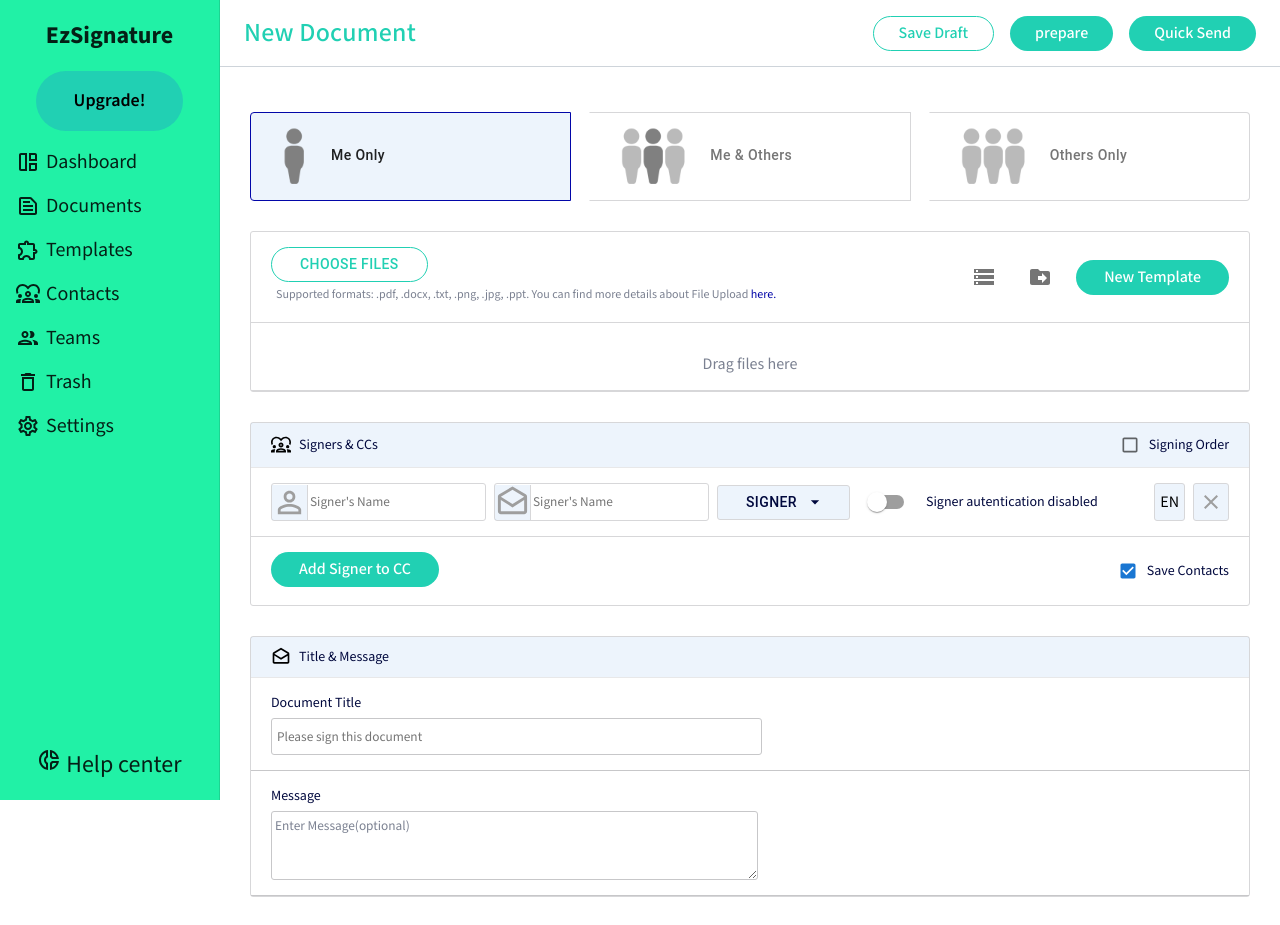
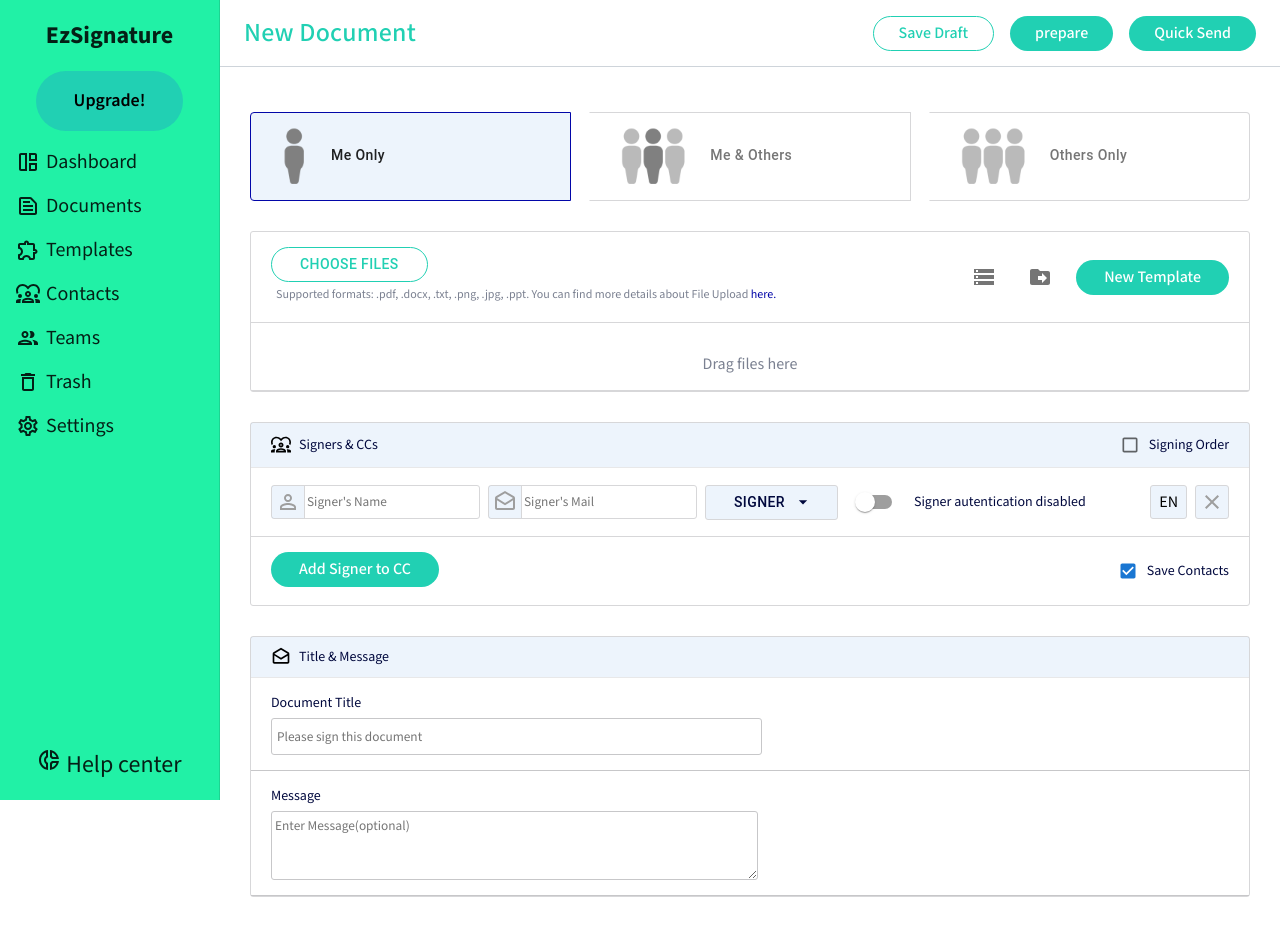
Before and after one commit to asadmehdii/ez-signature, a Next.js app: page /pages/newDocument in a window 1280 px wide. Shown: the top 925 px of the page. Built offline with nearby package versions, Linux system fonts and the light colour scheme.

Commit message:
error fix

```diff
--- a/src/app/components/inputText/index.tsx
+++ b/src/app/components/inputText/index.tsx
@@ -56,10 +56,10 @@
           borderColor: "#666666", // Default color
         },
         "&:hover fieldset": {
-          borderColor: "#666666", // Hover color
+          border: "0.5px solid #666666", // Hover color
         },
         "&.Mui-focused fieldset": {
-          borderColor: "#000000", // Focus color
+          border: "0.5px solid #666666", // Focus color
         },
       },
     },
--- a/src/app/components/modelToggle/index.tsx
+++ b/src/app/components/modelToggle/index.tsx
@@ -1,5 +1,5 @@
 import React, { useState } from "react";
-import { Switch, Modal, Box, Typography, Button } from "@mui/material";
+import { Switch, Modal, Box, Typography, Button, IconButton } from "@mui/material";
 import { ClearOutlined } from '@mui/icons-material';
 import Text from "@/app/components/text";
 
@@ -40,18 +40,17 @@
             transform: "translate(-50%, -50%)",
             bgcolor: "background.paper",
             boxShadow: 24,
-            p: 4,
             borderRadius: "8px",
             width: "300px",
             textAlign: "center",
-            padding: "0"
+            pb:2.5
           }}
         >
-            <Box sx={{display: "flex", justifyContent:"space-between", padding: "12px", borderBottom: "1px solid #e8e8e9", background: "rgba(25, 118, 210, 0.08)"}}>
+        <Box sx={{display: "flex", justifyContent:"space-between", padding: "12px", borderBottom: "1px solid #e8e8e9", background: "rgba(25, 118, 210, 0.08)",alignItems:'center'}}>
             <Typography id="authentication-modal-title" variant="h6">
             Signer Authentication
           </Typography>
-          <ClearOutlined />
+          <IconButton onClick={handleCloseModal}><ClearOutlined /></IconButton>
             </Box>
 
           <Typography
--- a/src/app/pages/dashboard/page.tsx
+++ b/src/app/pages/dashboard/page.tsx
@@ -182,7 +182,7 @@
           >
             <div>
             <Text margin={12} fontSize='17px'>Document send this month</Text>
-            <Button backgroundColor="var(--secondary-color)" height={52} borderRadius={15}>Upgrade</Button>
+            <Button backgroundColor="var(--secondary-color)" height={52} width={150} color='#fff' borderRadius={"15px"} sx={{ml:1}}>Upgrade</Button>
             </div>
           </Card>
           <Card
--- a/src/app/pages/newDocument/page.tsx
+++ b/src/app/pages/newDocument/page.tsx
@@ -73,11 +73,11 @@
         </ToggleButton>
         <ToggleButton className="who.li" value="me-and-others" sx={{
           '&:hover': {
-        backgroundColor: 'rgba(25, 118, 210, 0.08) !important',
+        backgroundColor: 'rgba(25, 118, 210, 0.08)',
       },
       '&.Mui-selected': {
-        borderColor: 'rgb(2, 6, 168) !important',
-        backgroundColor: 'rgba(25, 118, 210, 0.08) !important',
+        borderColor: 'rgb(2, 6, 168)',
+        backgroundColor: 'rgba(25, 118, 210, 0.08)',
       },
           textTransform: "none", width: "100%", justifyContent: "start", padding: "5px 5px 7px 5px", border: "1px solid #d7d7d9" }}>
         <Image
@@ -89,11 +89,11 @@
         </ToggleButton>
         <ToggleButton className="who.li" value="others-only" sx={{
           '&:hover': {
-        backgroundColor: 'rgba(25, 118, 210, 0.08) !important',
+            backgroundColor: 'rgba(25, 118, 210, 0.08)',
       },
       '&.Mui-selected': {
-        borderColor: 'rgb(2, 6, 168) !important',
-        backgroundColor: 'rgba(25, 118, 210, 0.08) !important',
+        borderColor: 'rgb(2, 6, 168)',
+        backgroundColor: 'rgba(25, 118, 210, 0.08)',
       },
           textTransform: "none", width: "100%", justifyContent: "start", padding: "5px 5px 7px 5px", border: "1px solid #d7d7d9" }}>
         <Image
@@ -170,23 +170,23 @@
     <Grid component={"section"} container padding={"15px 20px"} borderBottom= {"1px solid #d7d7d9"} justifyContent={"space-between"} width={"100%"}>
       <Grid component={"div"} container>
         <Grid component={"div"} container direction={"row"} gap={1}>
-          <Box sx={{display: "flex", alignItems: "center", border:"1px solid #d7d7d9", borderRadius:"3px", padding: "0 3px 0 0"}}>
-         < PersonOutlineOutlined fontSize="large" sx={{color: grey[500], borderRight:"1px solid #d7d7d9", background: "rgba(25, 118, 210, 0.08)"}}/>
-            <input type="text" placeholder="Signer's Name" style={{border: "none"}} />
+        <Box sx={{display:"flex", alignItems: "center",height:32,my:"auto",border:"1px solid #d7d7d9", borderRadius:"3px",}}>
+         < PersonOutlineOutlined sx={{px:0.5,color: grey[500], borderRight:"1px solid #d7d7d9", background: "rgba(25, 118, 210, 0.08)",height:32}}/>
+            <input type="text" placeholder="Signer's Name" style={{border: "none",width:"100%",height:"100%",background:"transparent",outline:"none"}} />
           </Box>
-          <Box sx={{display: "flex", alignItems: "center", border:"1px solid #d7d7d9", borderRadius:"3px", padding: "0 3px 0 0"}}>
-         <DraftsOutlined fontSize="large" sx={{color: grey[500], borderRight:"1px solid #d7d7d9", background: "rgba(25, 118, 210, 0.08)"}}/>
-            <input type="text" placeholder="Signer's Name" style={{border: "none"}} />
+          <Box sx={{display:"flex", alignItems: "center",height:32,my:"auto",border:"1px solid #d7d7d9", borderRadius:"3px",}}>
+            <DraftsOutlined  sx={{px:0.5,color: grey[500], borderRight:"1px solid #d7d7d9", background: "rgba(25, 118, 210, 0.08)",height:32}}/>
+            <input type="text" placeholder="Signer's Mail" style={{border: "none",width:"100%",height:"100%",background:"transparent",outline:"none"}} />
           </Box>
         <CustomPopover title="Signer" options={signerOptions}/>
         <ModelToggle/>
         </Grid>
       </Grid>
       <Grid  component={"div"} container gap={1}>
-      <Box sx={{display: "flex", alignItems: "center",background: "rgba(25, 118, 210, 0.08)", border:"1px solid #d7d7d9", borderRadius:"3px", padding: "5px"}}>EN
+      <Box sx={{display: "flex", alignItems: "center",background: "rgba(25, 118, 210, 0.08)", border:"1px solid #d7d7d9", borderRadius:"3px", height:32,px:1,cursor:"pointer",my:"auto"}}>EN
 </Box>
-<Box sx={{display: "flex", alignItems: "center",background: "rgba(25, 118, 210, 0.08)", border:"1px solid #d7d7d9", borderRadius:"3px", padding: "5px"}}>
-  <ClearOutlined fontSize="medium" sx={{color: grey[500]}}/>
+<Box sx={{display: "flex", alignItems: "center",background: "rgba(25, 118, 210, 0.08)", border:"1px solid #d7d7d9", borderRadius:"3px",height:32,my:"auto",px:0.5}}>
+  <ClearOutlined  sx={{color: grey[500]}}/>
 </Box>
       </Grid>
     </Grid>
@@ -218,7 +218,7 @@
           {/* 3rd div */}
           <Grid component={"div"} container direction={"column"} padding={"15px 20px"} width={"100%"} borderBottom={"1px solid #c7c7c9"}>
             <label htmlFor="" className="title_label">Message</label>
-            <textarea name="" id="" className="title_input" style={{padding: "5px 3px"}}>Enter Message(optional)</textarea>
+            <textarea rows={3}  name="" id="" placeholder="Enter Message(optional)" className="title_input" style={{padding: "5px 3px",minHeight:32}}/>
           </Grid>
           </Grid>
 
--- a/src/app/styles/newDocument.css
+++ b/src/app/styles/newDocument.css
@@ -30,16 +30,15 @@
 }
 .title_input{
     border: 1px solid #c7c7c9;
-    color: rgb(123 129 145);
     height: 57px;
     font-weight: 400;
     padding: 0 5px;
     width: 50%;
     border-radius: 3px;
+    outline: none;
 }
-.title_input:focus
-{
-    border:1px solid var(--secondary-color) !important ;
+.title_input:focus{
+ border: 0.2px solid #000 !important ;
 }
 .custom-menu-item {
     color: rgb(0 8 61) !important;
```
Also changed, not shown: src/app/pages/newTemplate/page.tsx (+8 -8 lines).
